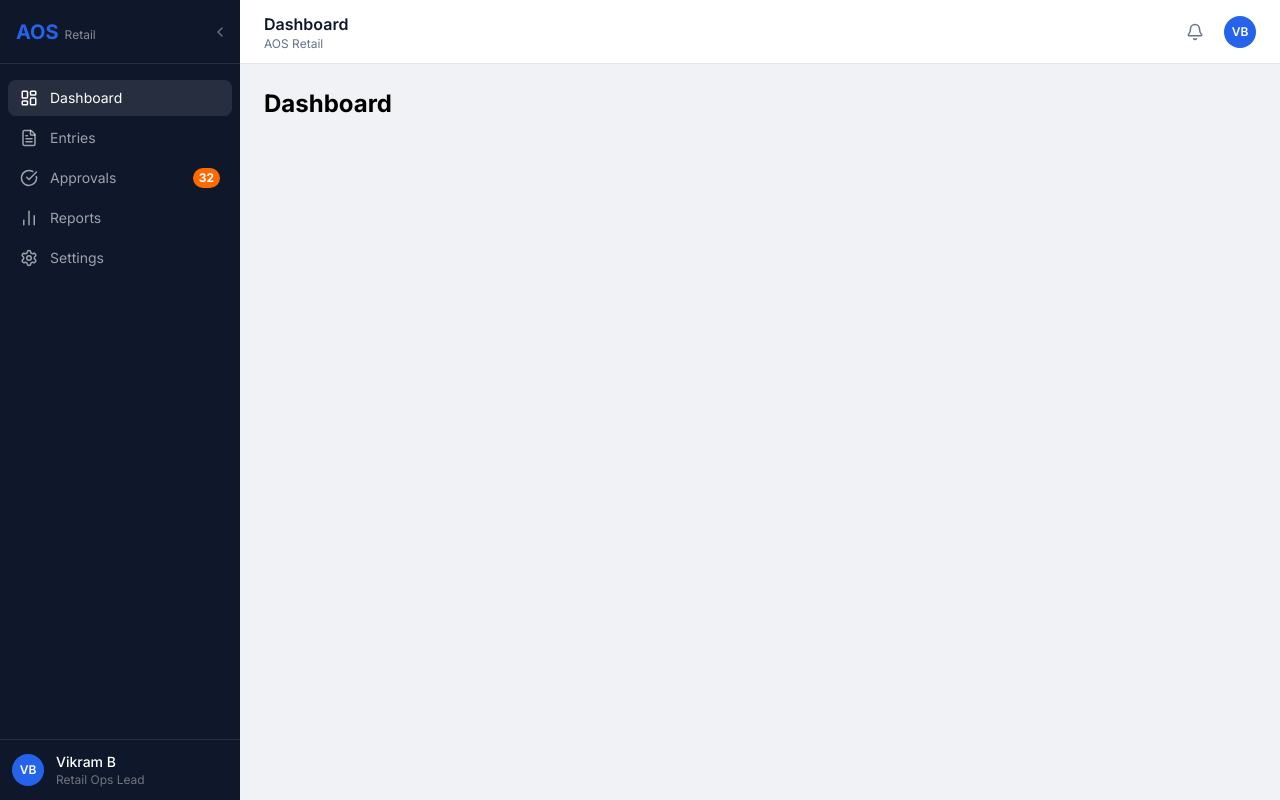
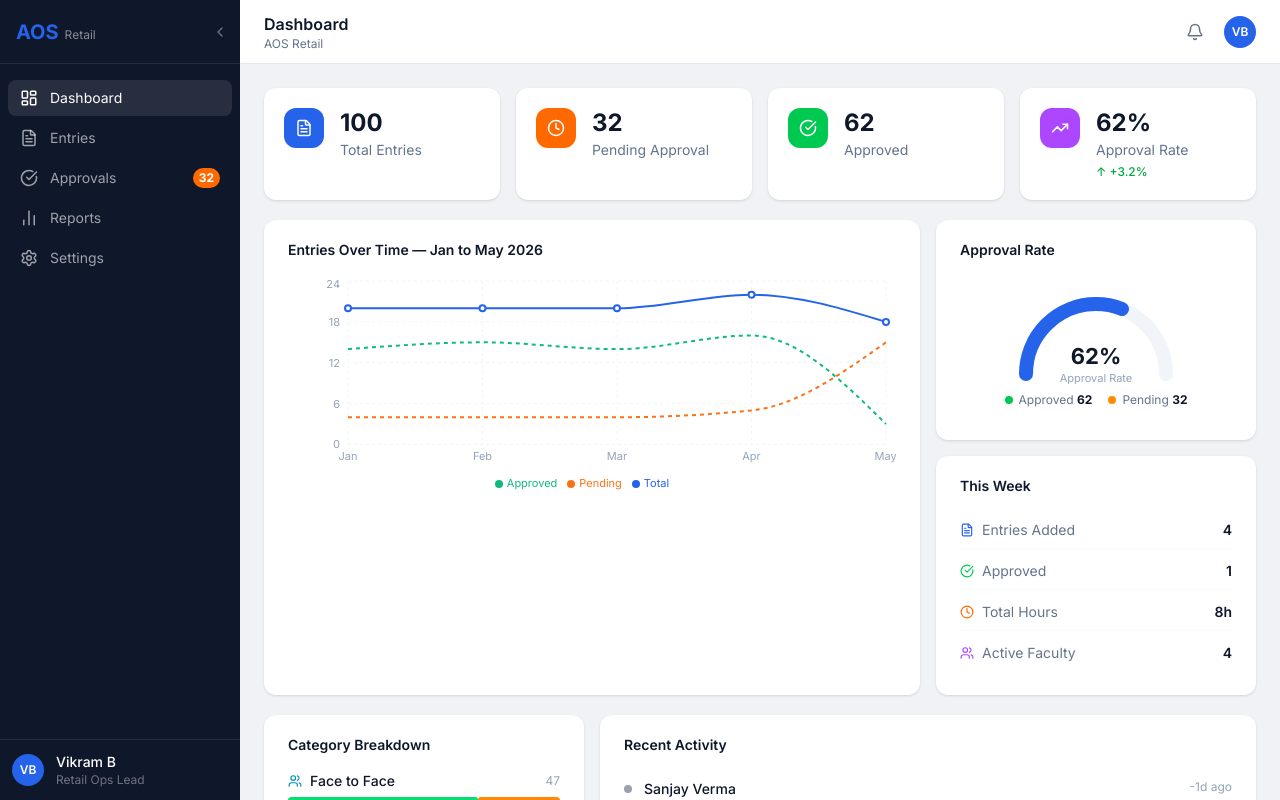
Before and after one commit to ailab-dev0/AOS-Retail, a Next.js app: page / in a window 1280 px wide. Built offline with nearby package versions, Linux system fonts and the light colour scheme.

Commit message:
feat: dashboard home page — Milestone 3a

```diff
--- a/src/app/page.tsx
+++ b/src/app/page.tsx
@@ -1 +1,48 @@
-export default function Dashboard() { return <main><h1 className="text-2xl font-bold">Dashboard</h1></main>; }
+import { getStats, getEntriesOverTime, getThisWeekStats, getCategoryWithStatus, getRecentActivity } from '@/lib/data';
+import KPICard from '@/components/widgets/KPICard';
+import ApprovalGauge from '@/components/widgets/ApprovalGauge';
+import WeekStats from '@/components/widgets/WeekStats';
+import CategoryBreakdown from '@/components/widgets/CategoryBreakdown';
+import ActivityFeed from '@/components/widgets/ActivityFeed';
+import EntriesLineChart from '@/components/charts/EntriesLineChart';
+import Card from '@/components/ui/Card';
+import { FileText, Clock, CheckCircle, TrendingUp } from 'lucide-react';
+
+export default function DashboardPage() {
+  const stats = getStats();
+  const entriesOverTime = getEntriesOverTime();
+  const weekStats = getThisWeekStats();
+  const categoryData = getCategoryWithStatus();
+  const recentActivity = getRecentActivity(8);
+  return (
+    <div className="space-y-5">
+      <div className="grid grid-cols-2 lg:grid-cols-4 gap-4">
+        <KPICard title="Total Entries" value={stats.total} icon={<FileText size={18}/>} iconBg="bg-[#2563eb]" />
+        <KPICard title="Pending Approval" value={stats.pending} icon={<Clock size={18}/>} iconBg="bg-orange-500" />
+        <KPICard title="Approved" value={stats.approved} icon={<CheckCircle size={18}/>} iconBg="bg-green-500" />
+        <KPICard title="Approval Rate" value={`${stats.approvalRate}%`} delta="+3.2%" deltaType="up" icon={<TrendingUp size={18}/>} iconBg="bg-purple-500" />
+      </div>
+      <div className="grid grid-cols-1 lg:grid-cols-3 gap-4">
+        <Card className="lg:col-span-2" title="Entries Over Time — Jan to May 2026">
+          <EntriesLineChart data={entriesOverTime} />
+        </Card>
+        <div className="space-y-4">
+          <Card title="Approval Rate">
+            <ApprovalGauge rate={stats.approvalRate} approvedCount={stats.approved} pendingCount={stats.pending} />
+          </Card>
+          <Card title="This Week">
+            <WeekStats stats={weekStats} />
+          </Card>
+        </div>
+      </div>
+      <div className="grid grid-cols-1 lg:grid-cols-3 gap-4">
+        <Card title="Category Breakdown">
+          <CategoryBreakdown data={categoryData} />
+        </Card>
+        <Card className="lg:col-span-2" title="Recent Activity">
+          <ActivityFeed entries={recentActivity} />
+        </Card>
+      </div>
+    </div>
+  );
+}
```
